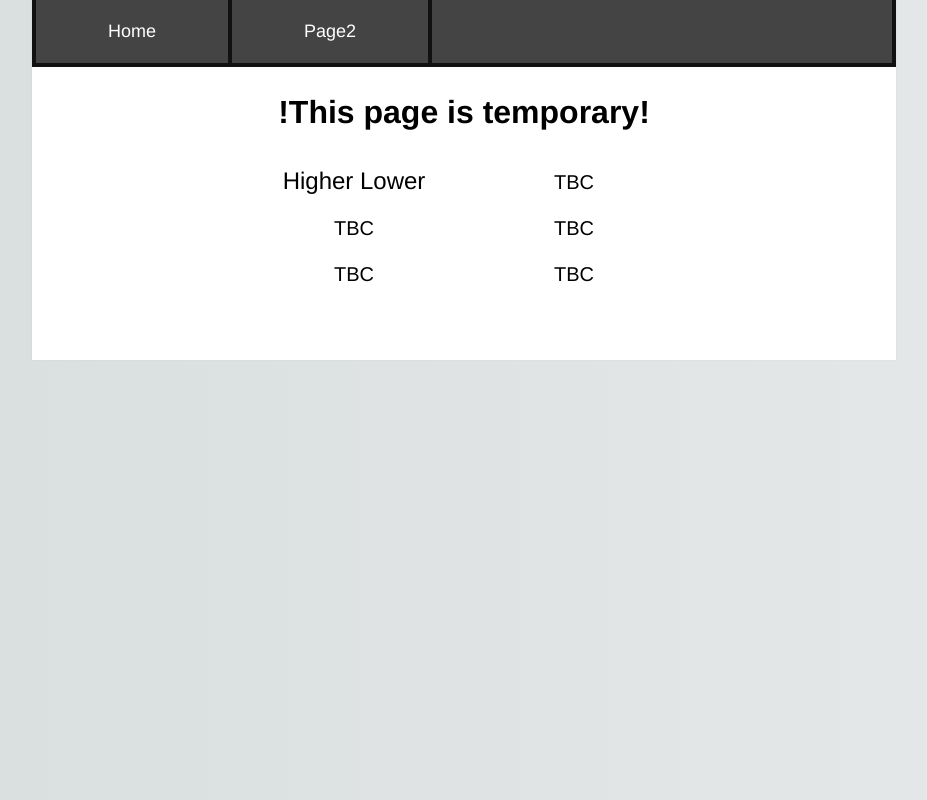
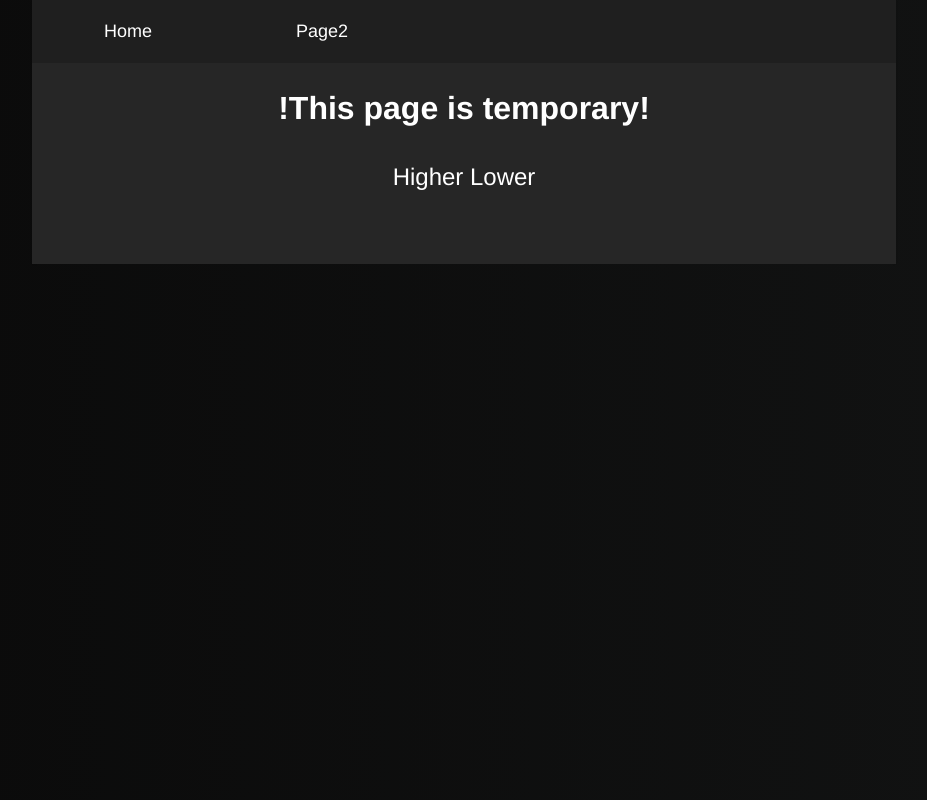
Before and after one commit to Haunting2304/haunting2304.github.io, a plain HTML site: page index.html in a window 1280 px wide. Shown: the whole page, without its empty margins (176-1103 px from the left). Drawn offline with Linux system fonts and the light colour scheme.

Commit message:
Main page made dark mode

```diff
--- a/index.html
+++ b/index.html
@@ -1,10 +1,9 @@
 <!DOCTYPE html>
-<html lang="en" translate="no" id="html">
+<html lang="en" id="html">
     <head>
         <meta charset="UTF-8">
         <meta name="viewport" content="width=device-width, initial-scale=1.0">
         <meta http-equiv="X-UA-Compatible" content="ie=edge">
-        <meta name="google" content="notranslate">
         <title>Nya: Home</title>
         <link rel="stylesheet" href="/style.css">
     </head>
@@ -20,14 +19,7 @@
         <h1>!This page is temporary!</h1>
         <div class="flexContainer">
             <div>
-                <div><a href="/higherlower" class="hidelink">Higher Lower</a></div>
-                <div><span class="tbc">TBC</span></div>
-                <div><span class="tbc">TBC</span></div>
-            </div>
-            <div>
-                <div><span class="tbc">TBC</span></div>
-                <div><span class="tbc">TBC</span></div>
-                <div><span class="tbc">TBC</span></div>
+                <div><a href="/higherlower" class="link">Higher Lower</a></div>
             </div>
         </div>
     </body>
--- a/style.css
+++ b/style.css
@@ -1,13 +1,13 @@
 html {
     background: #e6e9e9;
-    background-image: linear-gradient(270deg, rgb(230, 233, 233) 0%, rgb(216, 221, 221) 100%);
+    background-image: linear-gradient(270deg, rgb(18, 19, 19) 0%, rgb(10, 10, 10) 100%);
     -webkit-font-smoothing: antialiased;
 }
 
 body {
-    background: #fff;
+    background: #262626;
     box-shadow: 0 0 2px rgba(0, 0, 0, 0.06);
-    color: #000;
+    color: #fff;
     font-family: "Helvetica Neue", Helvetica, Arial, sans-serif;
     font-size: 16px;
     line-height: 1.5;
@@ -20,8 +20,8 @@ h1 {
     text-align: center;
 }
 
-.hidelink {
-    color: black;
+a {
+    color: inherit;
     text-decoration: none;
 }
 
@@ -38,6 +38,10 @@ h1 {
     margin: 0 30px 0 30px;
 }
 
+.link:hover {
+    color: hsl(0, 0%, 70%);
+}
+
 .tbc {
     font-size: 20px;
 }
@@ -51,11 +55,10 @@ header {
 .nav {
     text-align: center;
     list-style-type: none;
-    background-color: #444444;
+    background-color: #1f1f1f;
     margin: 0;
     padding: 0;
     overflow: hidden;
-    border: solid #111111 4px;
     border-top: transparent;
 }
 
@@ -63,7 +66,6 @@ header {
     float: left;
     padding: 0px;
     color: #fff;
-    border-right: solid #111111 4px;
 }
 
 .navi p {
@@ -77,7 +79,7 @@ header {
 }
 
 .navi:hover {
-    background-color: #111111;
+    background-color: #161616;
 }
 
 .navi:hover p{
```
Also changed, not shown: higherlower/index.html (+1 -2 lines), page2/index.html (+1 -2 lines).
